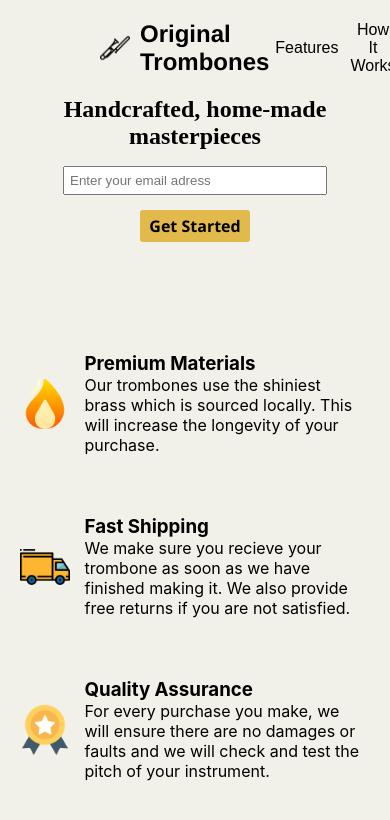
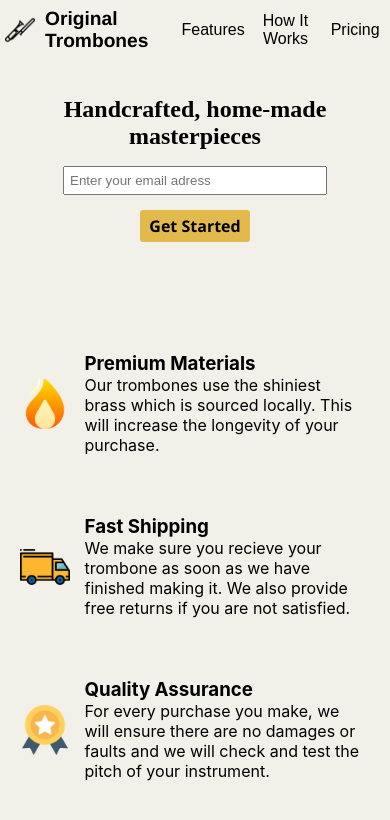
Before and after one commit to Leonardo2606/trombones_website, a React (Create React App) app: page / in a window 390 px wide. Shown: the top 820 px of the page. Built offline with nearby package versions, Linux system fonts and the light colour scheme.

Commit message:
Adicionando media queries para HeaderSectionUp, HeaderTitle e HeaderNav

```diff
--- a/src/styled/header/index.js
+++ b/src/styled/header/index.js
@@ -14,6 +14,9 @@ export const HeaderSectionUp = styled.section`
     justify-content: space-between;
     align-items: center;
     background-color: rgb(241, 240, 233);
+    @media (max-width: 700px) {
+        height: 60px;
+    }
 `
 
 export const HeaderSectionBottom = styled.form`
@@ -28,7 +31,12 @@ export const HeaderTitle = styled.h1`
     font-family: 'Franklin Gothic Medium', 'Arial Narrow', Arial, sans-serif;
     display: flex;
     align-items: center;
-    margin-left: 100px
+    margin-left: 100px;
+    @media (max-width: 700px) {
+        width: 45%;
+        margin: auto 5px;
+        font-size: 1.2rem;
+    }
 `
 
 export const HeaderDescription = styled.h1`
@@ -52,6 +60,9 @@ export const HeaderNav = styled.nav`
     display: flex;
     justify-content: space-around;
     width: 40%;
+    @media (max-width: 700px) {
+        width: 55%;
+    }
 `
 
 export const HeaderButton = styled.button`
```
